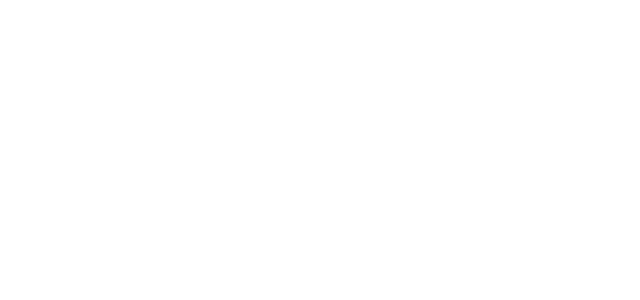
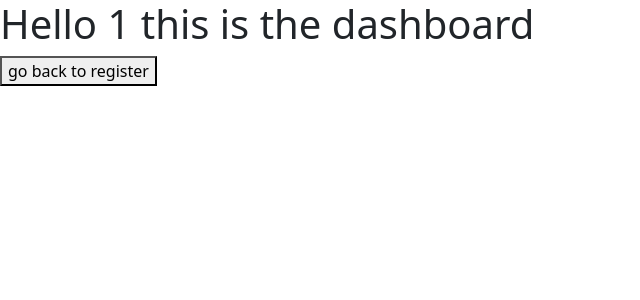
Before and after one commit to Elie-Soued/personio-fe-ts, a React (Create React App) app: page /dashboard/1 in a window 1280 px wide. Before the commit this address had no page. Shown: the top 300 px of the page, without its empty margins (0-640 px from the left). Built offline with nearby package versions, Linux system fonts and the light colour scheme.

Commit message:
get the username when navigating to dashboard

```diff
--- a/src/App.tsx
+++ b/src/App.tsx
@@ -9,7 +9,7 @@
     <Router>
       <Routes>
         <Route path="/" element={<LandingPage />} />
-        <Route path="/dashboard" element={<Dashboard />}></Route>
+        <Route path="/dashboard/:username" element={<Dashboard />}></Route>
         <Route path="/register" element={<RegisterPage />} />
       </Routes>
     </Router>
--- a/src/Views/Dashboard/Dashboard.tsx
+++ b/src/Views/Dashboard/Dashboard.tsx
@@ -1,7 +1,9 @@
 import React from 'react';
 import { useNavigate } from 'react-router-dom';
+import { useParams } from 'react-router-dom';
 
 export default function Dashboard() {
+    let { username } = useParams();
     const navigate = useNavigate();
     const backToRegister = () => {
         navigate('/register');
@@ -9,7 +11,7 @@
 
     return (
         <div>
-            <h1>Hello ouf this is the dashboard</h1>
+            <h1>Hello {username} this is the dashboard</h1>
             <button
                 onClick={() => {
                     backToRegister();
```
